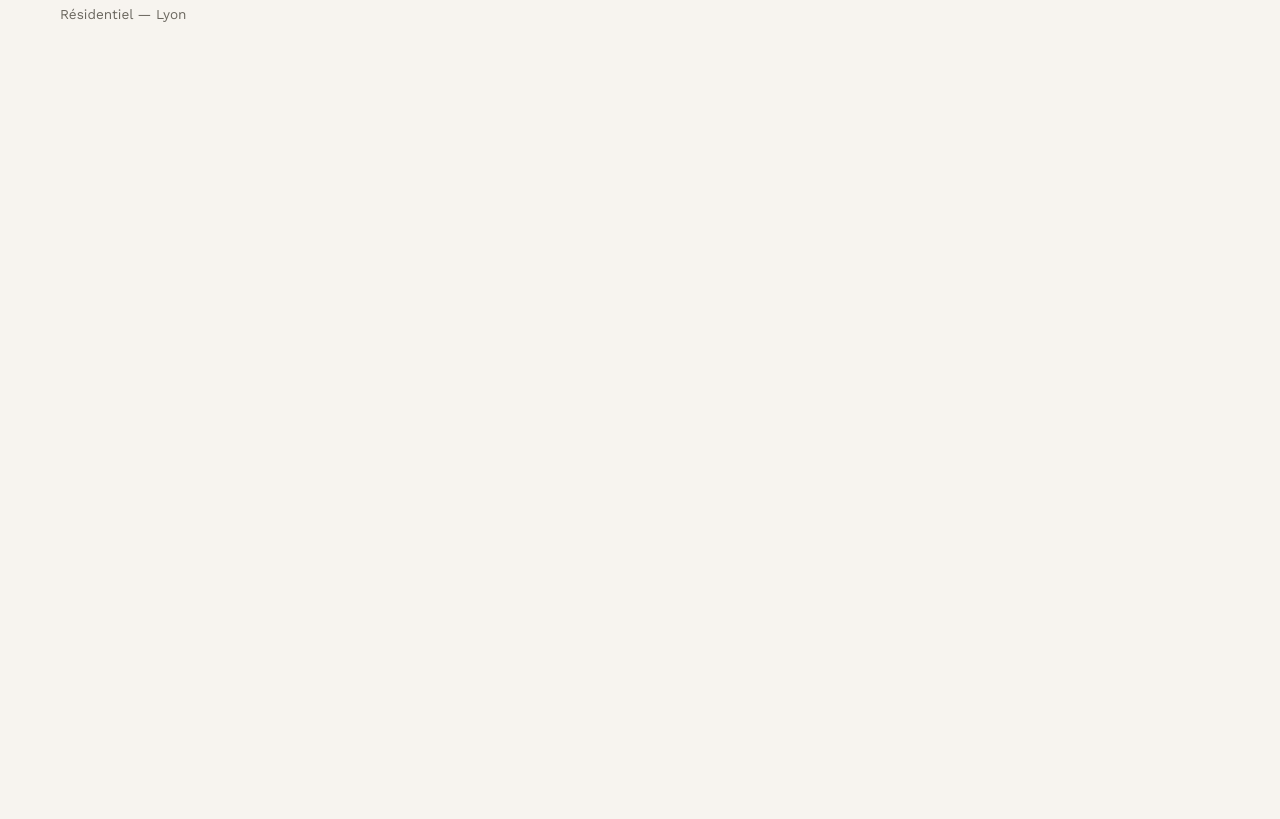
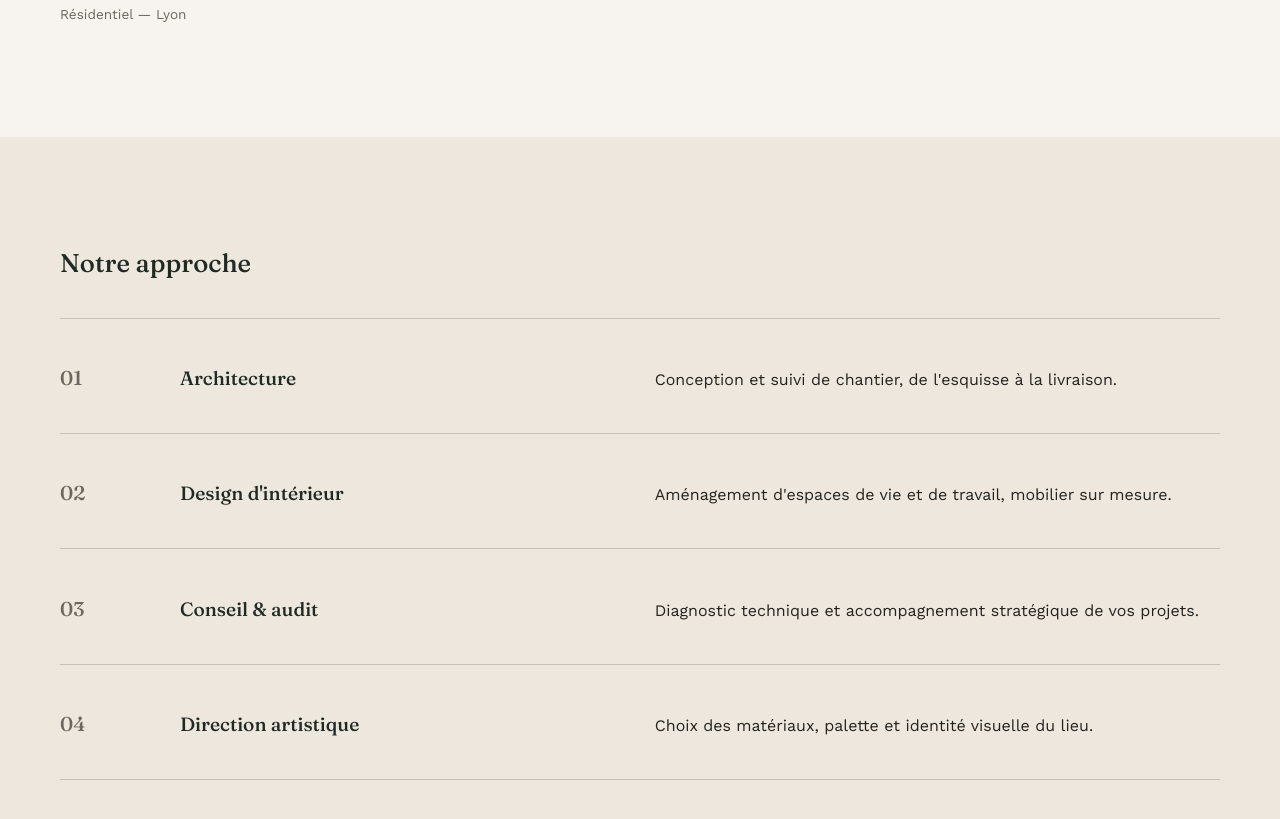
Before and after one commit to anatoleayme-24/Atelier-Nova, a React (Vite) app: page / in a window 1280 px wide. Shown: the part 3860-4679 px from the top of the page. Before the commit the page ends 3997 px from the top, so only its background shows below. Built offline with nearby package versions, Linux system fonts and the light colour scheme.

Commit message:
section-service

```diff
--- a/src/App.jsx
+++ b/src/App.jsx
@@ -5,6 +5,7 @@ import Header from "./components/layout/Header";
 import Hero from "./components/sections/Hero";
 import Intro from "./components/sections/Intro";
 import Projects from "./components/sections/Projects";
+import Services from "./components/sections/Services";
 
 function App() {
   const { content, error, retry } = useHomepageContent();
@@ -24,6 +25,7 @@ function App() {
         <Hero hero={content.hero} />
         <Intro intro={content.intro} />
         <Projects projects={content.projects} />
+        <Services services={content.services} />
       </main>
     </>
   );
--- /dev/null
+++ b/src/components/sections/Services.jsx
@@ -0,0 +1,33 @@
+import styles from "./Services.module.css";
+
+// Section "Notre approche" : la liste des services
+// services : la partie "services" du JSON
+export default function Services({ services }) {
+  // Cas vide : aucun service, on n'affiche pas la section
+  if (!services.items || services.items.length === 0) {
+    return null;
+  }
+
+  return (
+    <section id="approche" className={styles.services} aria-labelledby="approche-title">
+      <div className={styles.inner}>
+        <h2 id="approche-title" className={styles.title}>
+          {services.title}
+        </h2>
+
+        <ol className={styles.list}>
+          {services.items.map((service, index) => (
+            <li key={service.id} className={styles.item}>
+              {/* 0 devient "01", 1 devient "02"... */}
+              <span className={styles.number} aria-hidden="true">
+                {String(index + 1).padStart(2, "0")}
+              </span>
+              <h3 className={styles.itemTitle}>{service.title}</h3>
+              <p className={styles.text}>{service.text}</p>
+            </li>
+          ))}
+        </ol>
+      </div>
+    </section>
+  );
+}
--- /dev/null
+++ b/src/components/sections/Services.module.css
@@ -0,0 +1,70 @@
+/* Section sur fond carte */
+.services {
+  background-color: var(--color-surface);
+  padding: var(--space-section) 0;
+}
+
+.inner {
+  max-width: 75rem;
+  margin: 0 auto;
+  padding: 0 var(--gutter);
+}
+
+.title {
+  font-size: var(--fs-h2);
+  color: var(--color-primary);
+  margin-bottom: var(--space-lg);
+}
+
+/* Un trait fin sous le dernier service */
+.list {
+  margin: 0;
+  padding: 0;
+  list-style: none;
+  border-bottom: 1px solid rgba(31, 42, 36, 0.2);
+}
+
+/* Mobile : le numéro à gauche, le nom et la description à droite */
+.item {
+  display: grid;
+  grid-template-columns: 2.5rem 1fr;
+  gap: 0.25rem var(--space-sm);
+  padding: var(--space-md) 0;
+  border-top: 1px solid rgba(31, 42, 36, 0.2);   /* trait fin au-dessus de chaque service */
+}
+
+.number {
+  grid-row: span 2;           /* le numéro occupe la hauteur du nom + de la description */
+  font-family: var(--font-title);
+  font-size: 1rem;
+  color: var(--color-text-muted);
+  padding-top: 0.2rem;
+}
+
+.itemTitle {
+  font-size: var(--fs-h3);
+  color: var(--color-primary);
+}
+
+.text {
+  grid-column: 2;             /* la description reste dans la colonne de droite */
+}
+
+/* Desktop : 3 colonnes (numéro | nom | description) */
+@media (min-width: 1024px) {
+  .item {
+    grid-template-columns: 5rem 1fr 1.3fr;
+    align-items: baseline;    /* aligne le bas des lettres des 3 colonnes */
+    gap: var(--space-lg);
+    padding: var(--space-lg) 0;
+  }
+
+  .number {
+    grid-row: auto;
+    font-size: 1.25rem;
+  }
+
+  .text {
+    grid-column: auto;
+  }
+}
```
